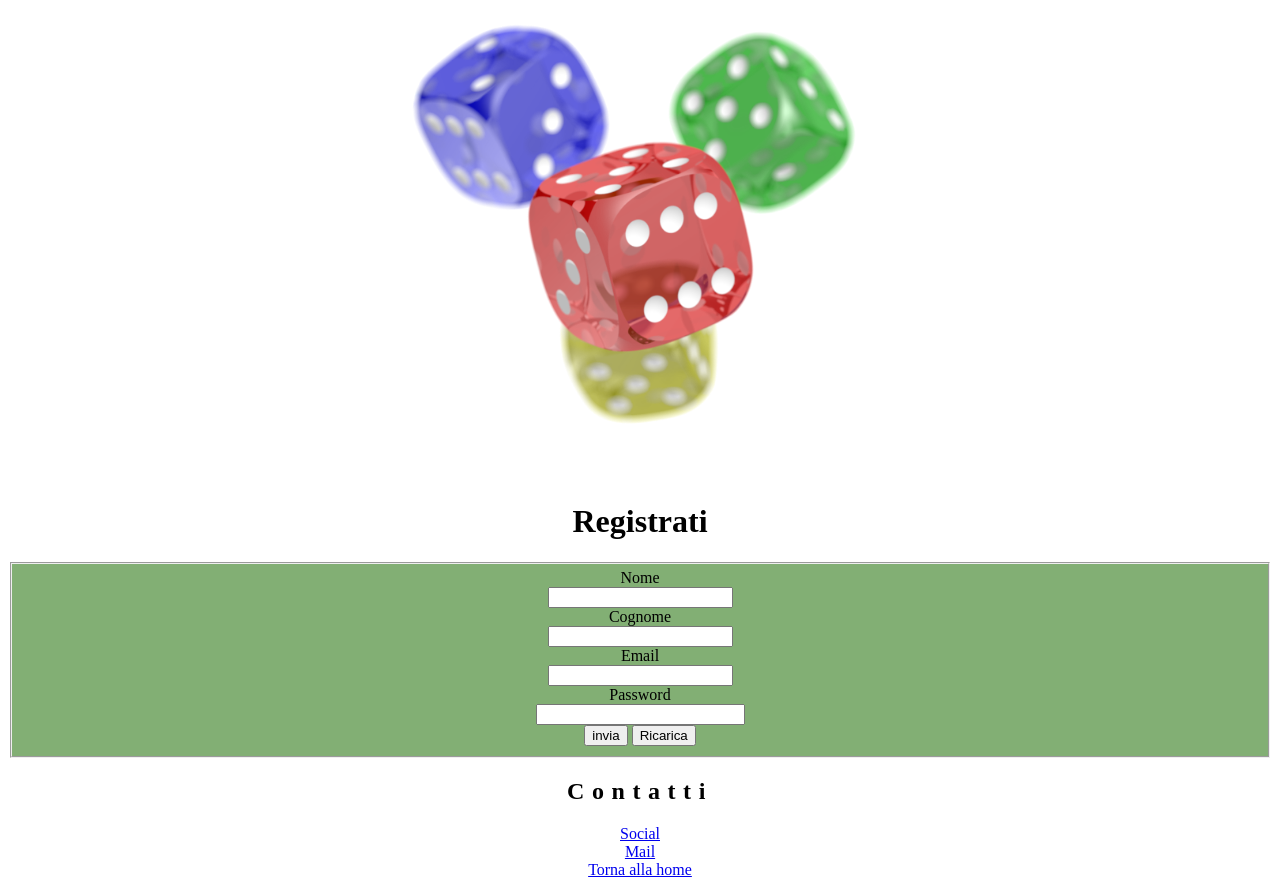
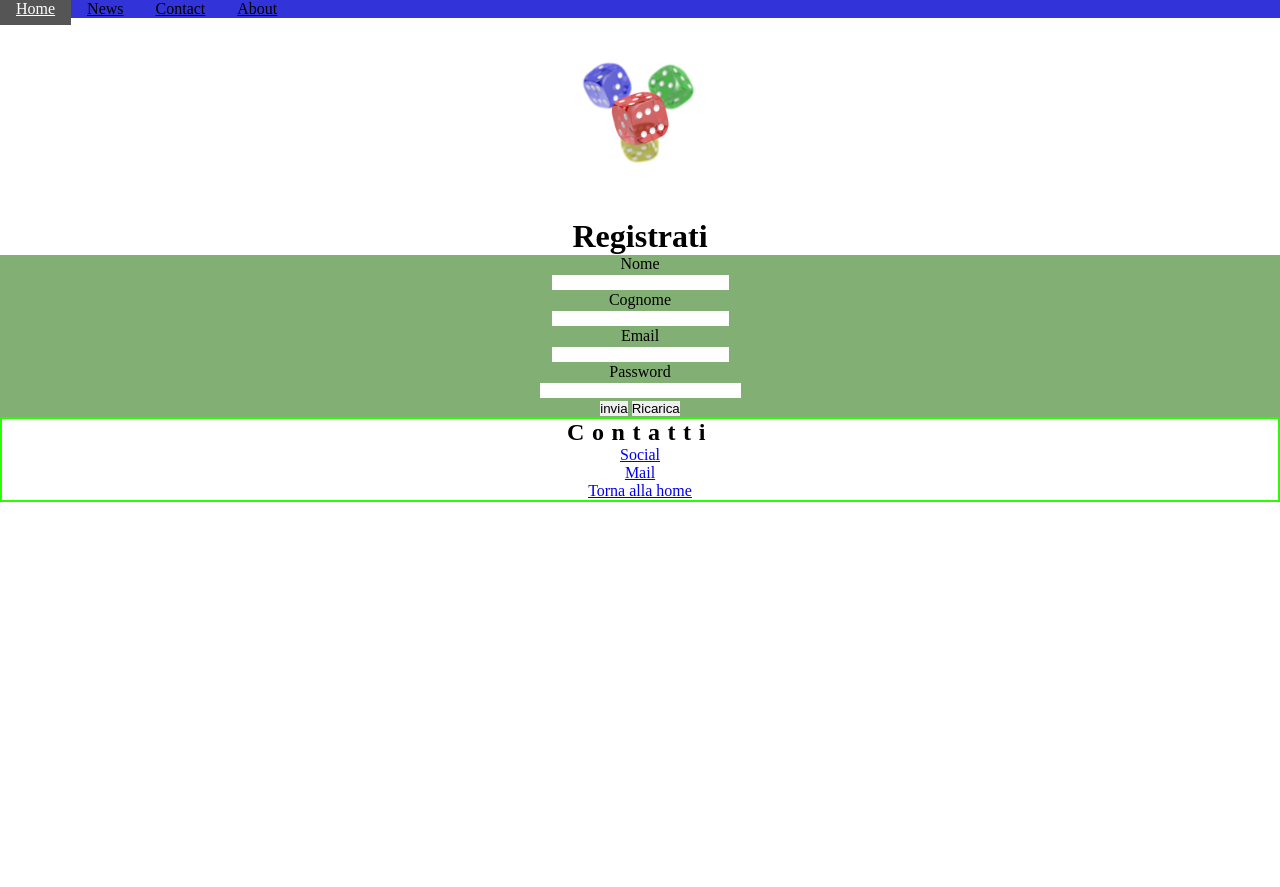
Before and after one commit to IlCoboldo/treeschool, a plain HTML site: page Esercitazione.html in a window 1280 px wide. After the commit the page ends 800 px from the top, so only its background shows below. Drawn offline with Linux system fonts and the light colour scheme.

Commit message:
30/10/2023

```diff
--- a/Esercitazione.html
+++ b/Esercitazione.html
@@ -5,16 +5,83 @@
     <meta name="viewport" content="width=device-width, initial-scale=1.0">
     <title>Esercitazione Paolo</title>
     <style>
+* {
+    box-sizing: border-box;
+    margin: 0;
+    padding: 0;
+    border: 0;
+   }
 
 
- .field{text-align: center;background-color:rgb(130, 175, 116) ;
+.div2{position:unset;
+  display: flex;
+  justify-content:space-between;
+
+
+
+  background-color: rgb(50, 52, 217);
+
+
+
+
+}
+
+
+
+
+ul {
+
+  display:flex;
+  flex-direction:row;
+  list-style-type: none;
+
+  margin: 0;
+  padding: 0;
+
+
+}
+
+
+
+
+ li a {
+
+
+    color: #000;
+    padding: 8px 16px;
+    text-decoration:underline;
+    justify-content:flex-end;
+
+
+
+  }
+
+
+  li a:hover {
+    background-color: #555555;
+    color: white;
+
+
+  }
+
+
+
+
+ .field{text-align: center;background-color:rgb(130, 175, 116)  ;
 
 
  }
 
  .foot{ text-align: center;display: flex; flex-direction: column;
-  text-decoration: blink;
+  text-decoration: blink; width: 100%; margin: 0px;border: solid 2px rgb(38, 255, 0);
 }
+
+img{   display: block;
+  padding-top: 40px;
+  margin-left: auto;
+  margin-right: auto;
+  width: 160px;}
+
 
 
  @media only screen and (max-width: 480px) {
@@ -23,11 +90,6 @@
     background-color: lightblue;
   }}
 
-
- img{   display: block;
-  margin-left: auto;
-  margin-right: auto;
-  width: 50%;}
 
 
 
@@ -56,15 +118,26 @@
 </head>
 
 <body>
+ <div class="div2">
+  <nav  class="nav">
 
+    <ul>
+    <li><a href="#home">Home</a></li>
+    <li><a href="#news">News</a></li>
+    <li><a href="#contact">Contact</a></li>
+    <li><a  href="#about" >About</a></li>
+
+  </ul>
+
+  </nav>
+  </div>
 
 
 <header>
 <img src="./IMG/PNG_transparency_demonstration_1.png" alt="logo">
-<h1 style="text-align: center;" >Registrati</h1>
+<h1 style="text-align: center;padding-top: 40px;" >Registrati</h1>
 </header>
 <main>
-
 
 
 
@@ -77,8 +150,13 @@
 <br>
   <input style="text-align: center;" type="submit" value="invia"  >
   <input type="reset"  value="Ricarica">
+</Form>
+
+
 </fieldset>
-</form>
+
+
+
 
 </main>
 
```
